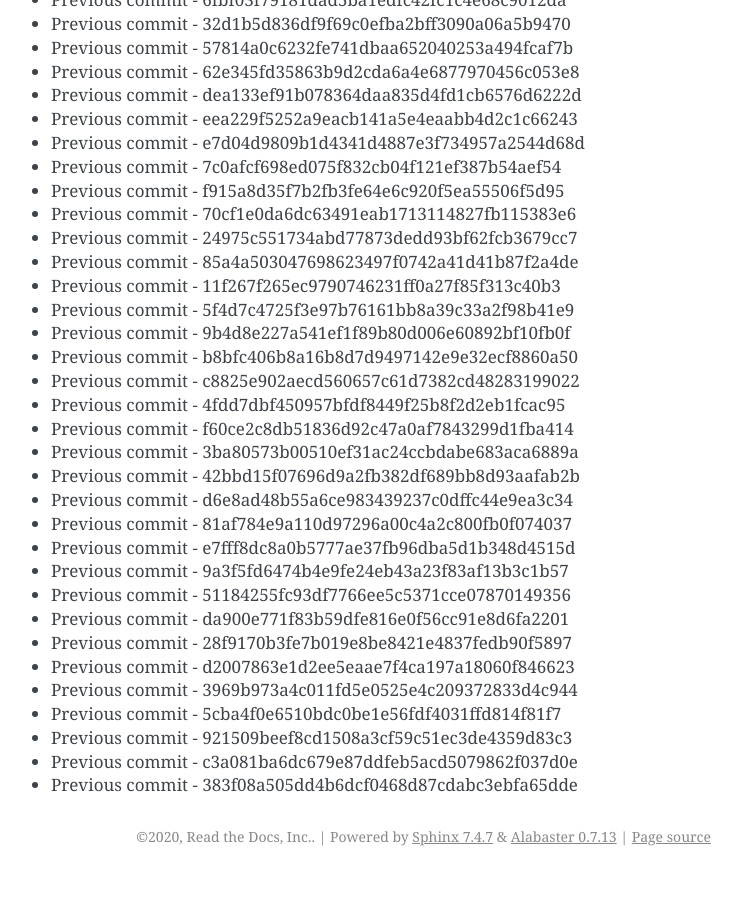
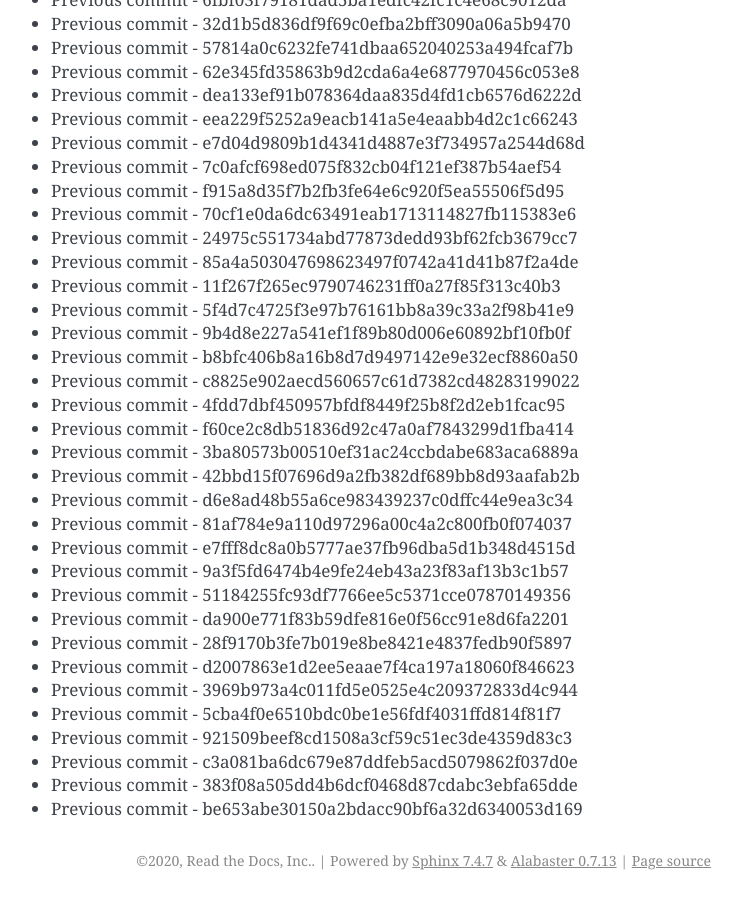
Before and after one commit to readthedocs/rtd-git-stresstest, a Sphinx documentation site: the page built from docs/updates.rst, in a window 1280 px wide and 900 px high, scrolled down 99222 px. Shown: the whole window, without its empty margins (399-1141 px from the left). Built offline with Sphinx 7.4.7, drawn with Linux system fonts in a browser that asks for light colours; before the commit the page ends 100098 px from its top, so only the background shows below that.

Commit message:
Generating commit from previous: be653abe30150a2bdacc90bf6a32d6340053d169

```diff
--- a/docs/updates.rst
+++ b/docs/updates.rst
@@ -4201,3 +4201,4 @@ It can be tested for any performance characteristics.
 * Previous commit - 921509beef8cd1508a3cf59c51ec3de4359d83c3
 * Previous commit - c3a081ba6dc679e87ddfeb5acd5079862f037d0e
 * Previous commit - 383f08a505dd4b6dcf0468d87cdabc3ebfa65dde
+* Previous commit - be653abe30150a2bdacc90bf6a32d6340053d169
```
